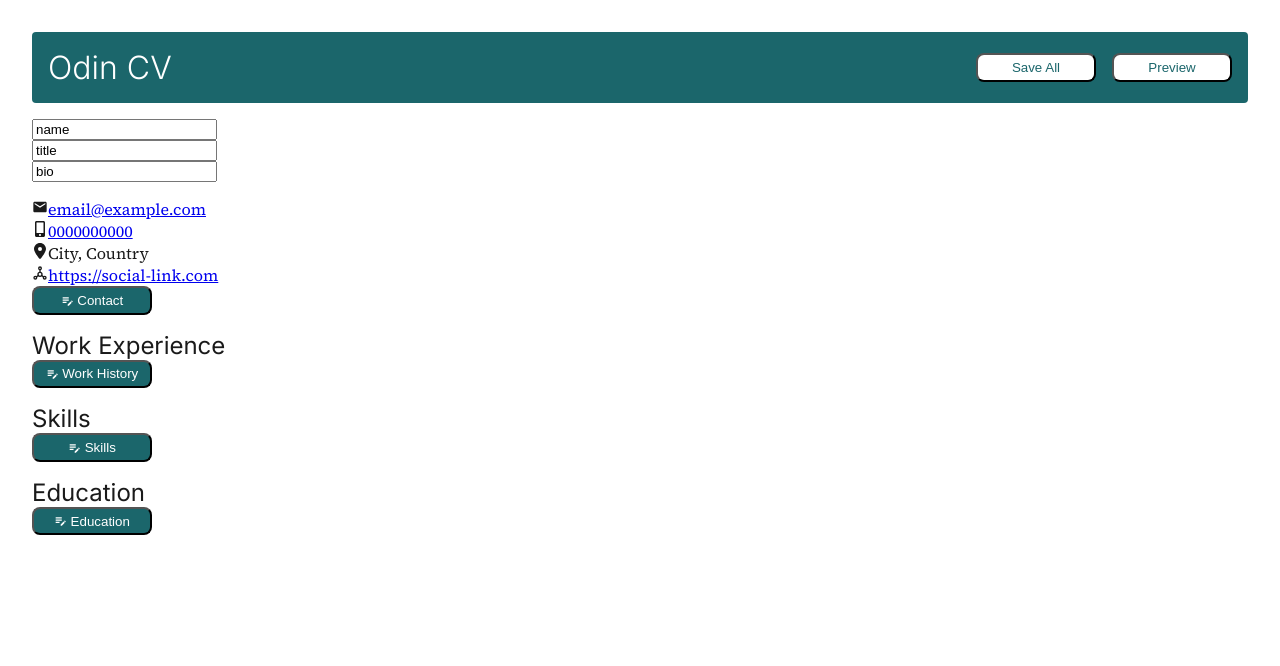
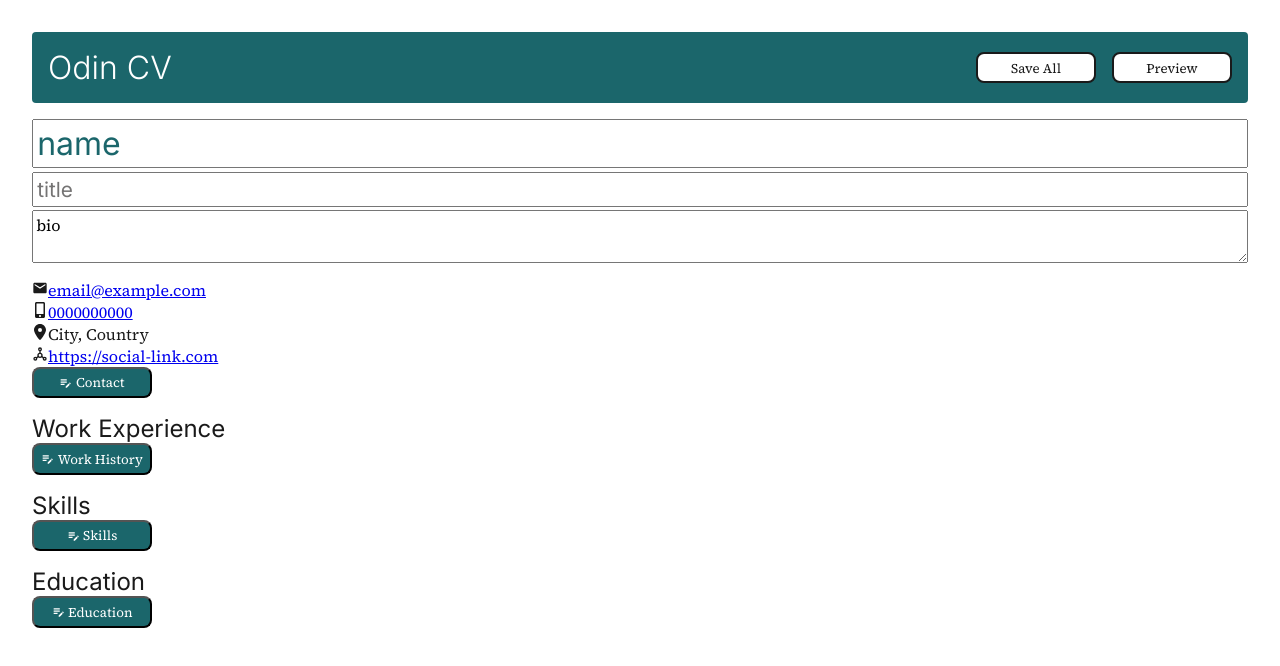
Before and after one commit to Liam-JL/cv-application, a React (Vite) app: page / in a window 1280 px wide. Both pictures are taken after a click on the button "About Me". Shown: the top 666 px of the page. Built offline with nearby package versions, Linux system fonts and the light colour scheme.

Commit message:
Style AboutMe

```diff
--- a/src/AboutMe.jsx
+++ b/src/AboutMe.jsx
@@ -20,7 +20,7 @@ export default function AboutMeSection({active, onActivate}) {
     }
 
     return (
-        <section className="section section--about me" aria-label="about-me">
+        <section className="section section--about-me" aria-label="about-me">
             {["name", "title", "bio"].map(field => (
                 <EditableField
                     key={field}
@@ -28,7 +28,7 @@ export default function AboutMeSection({active, onActivate}) {
                     active={active}
                     value={aboutMe[field]}
                     tag={field === "bio" ? "p" : field === "title" ? "h2" : "h1"}
-                    className={`${field}-field`}
+                    className={`about-me__field ${field}-field`}
                     handleEdit={handleEdit}
                 />
             ))}
@@ -39,11 +39,17 @@ export default function AboutMeSection({active, onActivate}) {
 }
 
 export function EditableField({label, active, value, tag = "p", className = undefined, handleEdit}) {
-    const Tag = tag
+    let Tag = tag
+    if (active && label === "bio") {
+        Tag = "textarea";
+    } else if (active) {
+        Tag = "input";
+    }
+
 
     return active ? (
-        <input
-        className={`${className} ${className}--input`}
+        <Tag
+        className={`about-me__field ${className} ${className}--input`}
         value={value} onChange={(e) => handleEdit(label, e.target.value)}
         aria-label={label}
         />
--- a/src/styles/components.css
+++ b/src/styles/components.css
@@ -28,5 +28,33 @@
 
 .header .btn {
     background-color: var(--color-bg);
+    color: var(--color-text);
+    border: 2px solid var(--color-text)
+}
+
+/* About Me */
+.section--about-me {
+    display: grid;
+    row-gap: 0.2rem;
+}
+
+.about-me__field {
+    font-size: 1rem;
+    width: 100%;
+    max-width: 100%;
+    resize: vertical;
+    box-sizing: border-box;
+    padding: 0.2rem;
+}
+
+.name-field {
     color: var(--color-accent);
+    font-size: 2rem;
+    font-family: "Inter", sans-serif;
 }
+
+.title-field {
+    color: var(--color-text-secondary);
+    font-size: 1.3rem;
+    font-family: "Inter", sans-serif;
+}
--- a/src/styles/global.css
+++ b/src/styles/global.css
@@ -10,6 +10,7 @@ input {
 
 *, *:before, *:after {
   box-sizing: inherit;
+  font-family: "Source Serif 4", serif;
 }
 
 body, h1, h2, h3, h4, h5, h6, p, ol, ul {
@@ -37,7 +38,7 @@ img {
   --font-body: 'Source Serif Pro', serif;
   --color-bg: #ffffff;
   --color-text: #1a1a1a;
-  --color-text-secondary: #333333;
+  --color-text-secondary: #757474;
   --color-accent: #1b666b; /* or pick your preferred */
 
   --btn-bg: var(--color-accent);
@@ -60,6 +61,8 @@ img {
 .secondary-header {
   color: var(--color-text-secondary);
 }
+
+
 /* Preview */
 @media print {
   .btn, .header, .header__heading {
```
